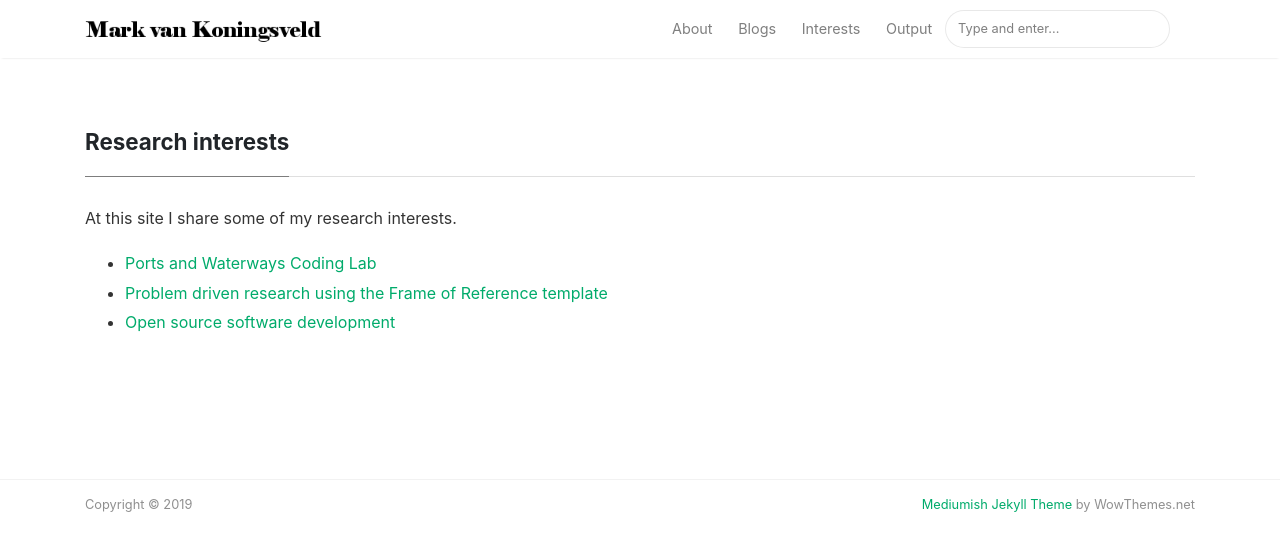
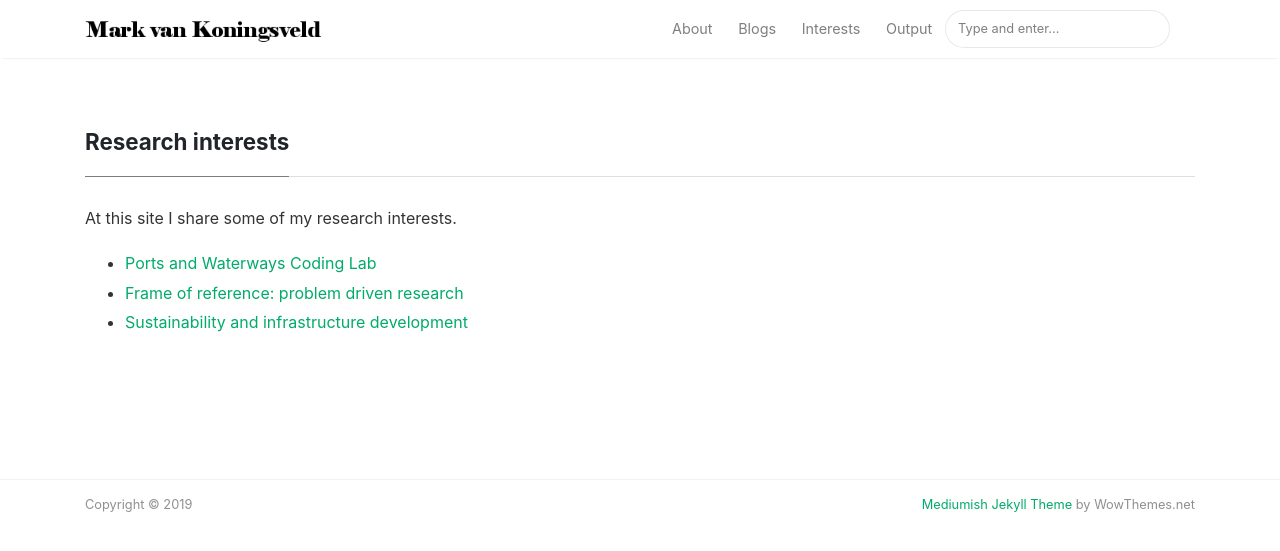
Before and after one commit to markvankoningsveld/markvankoningsveld.github.io, a Jekyll site: the page built from _pages/interests.md, in a window 1280 px wide. Shown: the top 551 px of the page. Built offline with Jekyll 4.4.1, drawn with Linux system fonts in a browser that asks for light colours; nearby versions of some CDN libraries.

Commit message:
Added frame of reference basic text

```diff
--- a/_pages/interests.md
+++ b/_pages/interests.md
@@ -7,6 +7,6 @@ permalink: /interests
 <p>At this site I share some of my research interests.</p>
 <ul>
   <li><a href="/coding_lab">Ports and Waterways Coding Lab</a></li>
-  <li><a href="/frame_of_reference">Problem driven research using the Frame of Reference template</a></li>
-  <li><a href="/coding">Open source software development</a></li>
+  <li><a href="/frame_of_reference">Frame of reference: problem driven research</a></li>
+  <li><a href="/sustainability">Sustainability and infrastructure development</a></li>
 </ul>
```
Also changed, not shown: _pages/frame_of_reference.md (added, +21 -0 lines).
